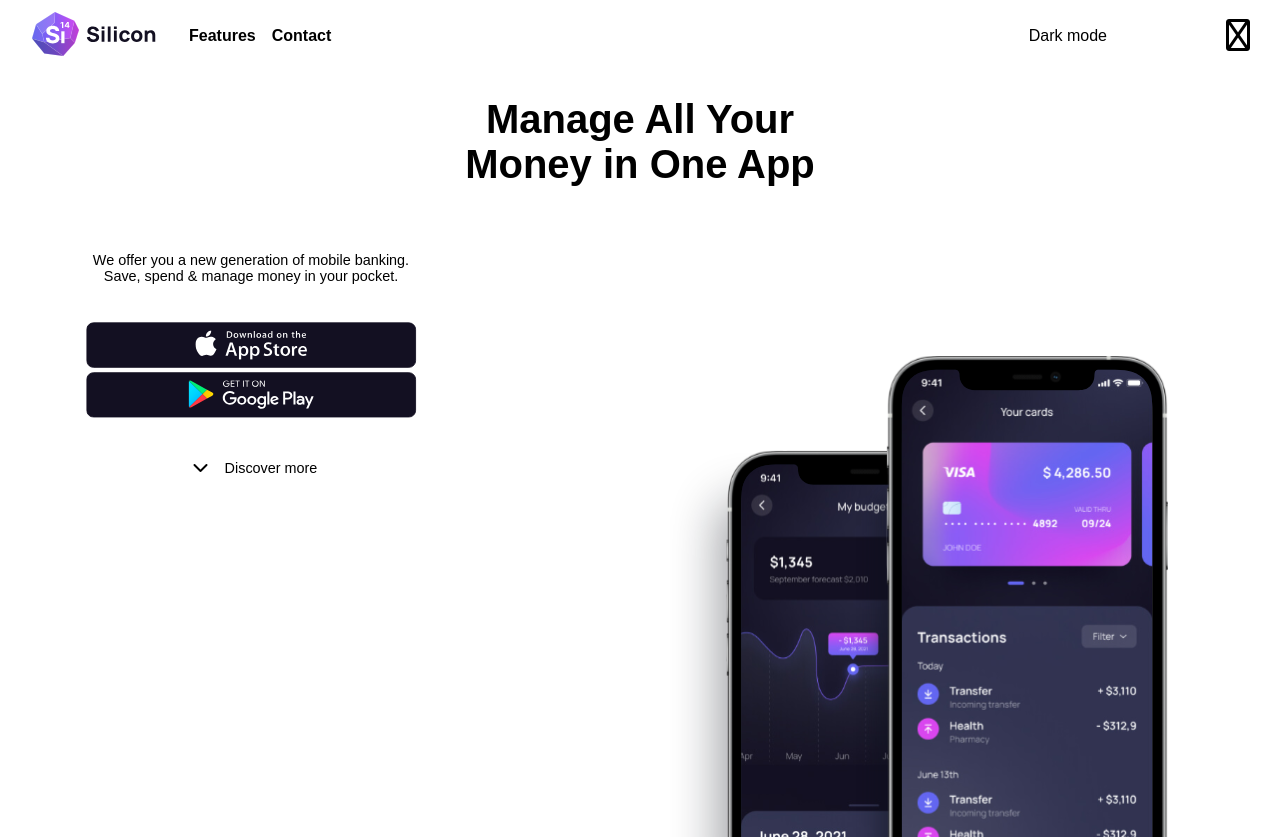
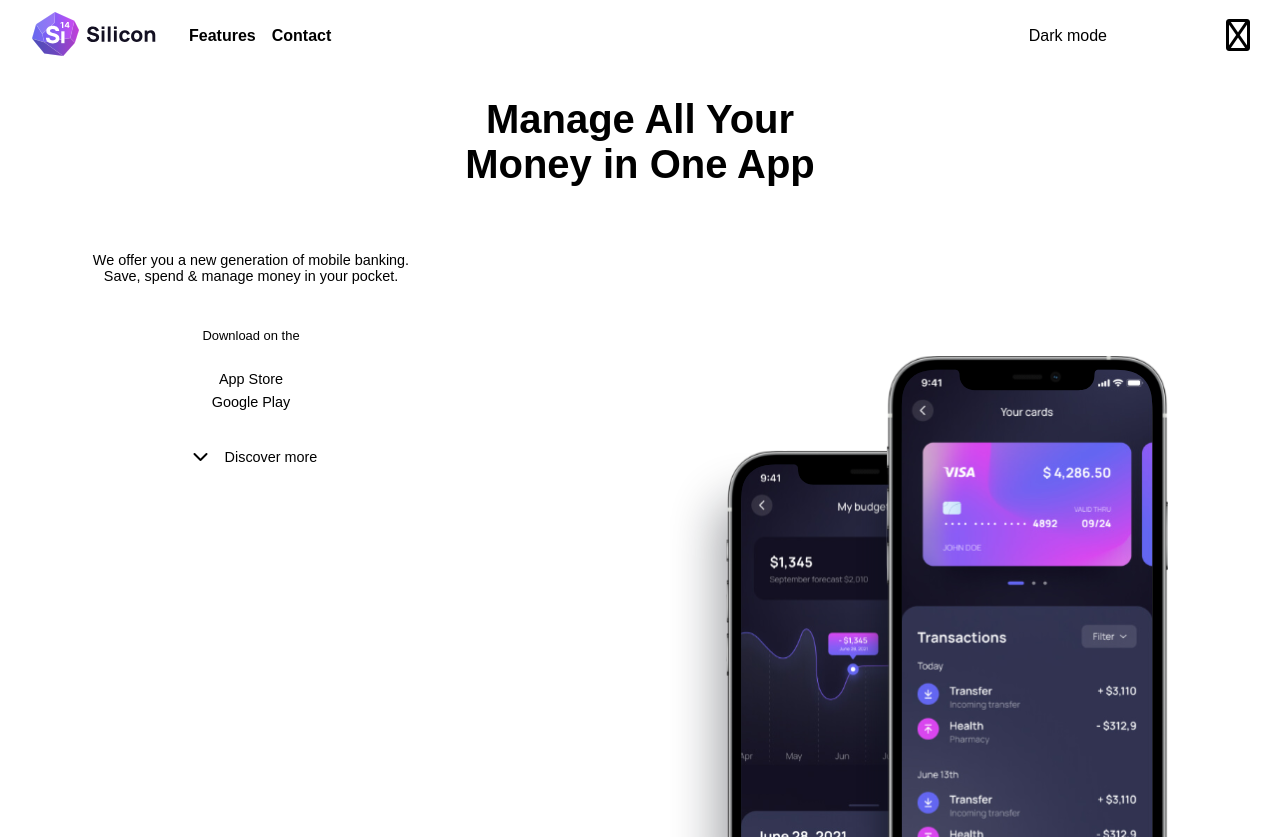
Before and after one commit to jasper-z-blip/React-Silicon, a React (Vite) app in the folder react/: page / in a window 1280 px wide. Shown: the top 839 px of the page. Built offline with nearby package versions, Linux system fonts and the light colour scheme; no server answers.

Commit message:
påbörjat att ändra google och apple knapparna

```diff
--- a/react/src/components/Clients.jsx
+++ b/react/src/components/Clients.jsx
@@ -5,7 +5,7 @@ const Clients = () => {
   const [reviews, setReviews] = useState([])
 
   const getReviews = async () => {
-    const res = await fetch('http://win24-assignment.azurewebsites.net/api/testimonials')
+    const res = await fetch('https://win24-assignment.azurewebsites.net/api/testimonials')
     const data = await res.json()
     setReviews(data)
   }
--- a/react/src/components/Main.jsx
+++ b/react/src/components/Main.jsx
@@ -1,6 +1,5 @@
 import React from 'react';
-import AppStore from '../assets/images/images/App-Store.svg';
-import GooglePlay from '../assets/images/images/Google-Play.svg';
+
 import TwoPhones from '../assets/images/images/two-phones.svg';
 
 
@@ -19,9 +18,20 @@ const Main = () => {
             </p>
 
             <div className="buttons">
-              <a className="btn-app" href="#"><img src={AppStore} alt="App-store button" /></a>
-              <a className="btn-app" href="#"><img src={GooglePlay} alt="Google-play button" /></a>
+              <div className='app-store-btn'>
+                <p className='download'>Download on the</p>
+                <a className="a-app-store" href="https://play.google.com/" target="_blank" rel="noopener noreferrer">
+                  App Store
+                </a>
+              </div>
+
+              <div>
+                <a className="google-button" href="https://play.google.com/" target="_blank" rel="noopener noreferrer">
+                  Google Play
+                </a>
+              </div>
             </div>
+
 
             <div className="all-discover">
               <a href="#" className="discover-more">
--- a/react/src/components/StarRating.jsx
+++ b/react/src/components/StarRating.jsx
@@ -2,9 +2,9 @@ import React from 'react'
 import FullStar from '../assets/images/images/full-star.svg';
 import EmptyStar from '../assets/images/images/empty-star.svg';
 
-const StarRating = (starRating) => {
+const StarRating = ({starRating}) => {
   const maxStars = 5;
-  const filledStars = Math.min(starRating, maxStars)
+  const filledStars = Math.min(Math.max (starRating, 0), maxStars);
   const emptyStars = maxStars -filledStars;
   return (
     <div className='star-rating'>
--- a/react/src/css/contact-form.css
+++ b/react/src/css/contact-form.css
@@ -236,6 +236,10 @@ body {
     font-weight: bold;
     text-align: left;
   }
+
+  h2 {
+    text-align: center;
+  }
 }
 
 .name-input, .email-input, .spec-input {
--- a/react/src/css/style.css
+++ b/react/src/css/style.css
@@ -228,6 +228,18 @@ a:hover {
   justify-content: center;
   align-items: center;
   margin-bottom: 2rem;
+}
+
+.google-button, .app-store-btn {
+  width: 16rem;
+  background-color: var(--color-grey900);
+  color: var(--color-white);
+  padding: .5rem 1rem .5rem 1rem;
+
+}
+
+.download {
+  font-size: 2px;
 }
 
 #hero .disc-more {
@@ -747,7 +759,7 @@ footer .container {
   .faq-item {
     box-shadow: 0px 4px 8px rgba(0, 0, 0, 0.2);
     border: none;
-    background-color: var(--color-grey200);
+    background-color: var(--color-grey100);
   }
 
   /* SECTION-7 */
```
